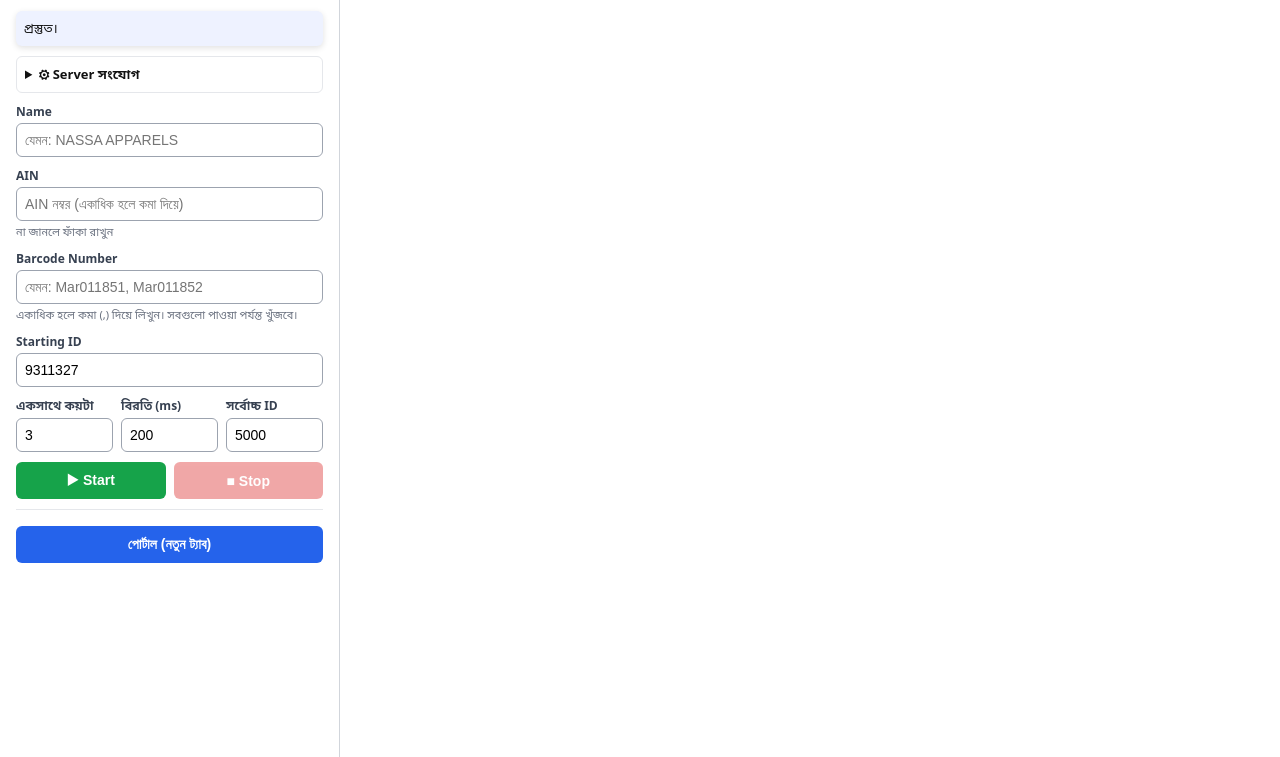
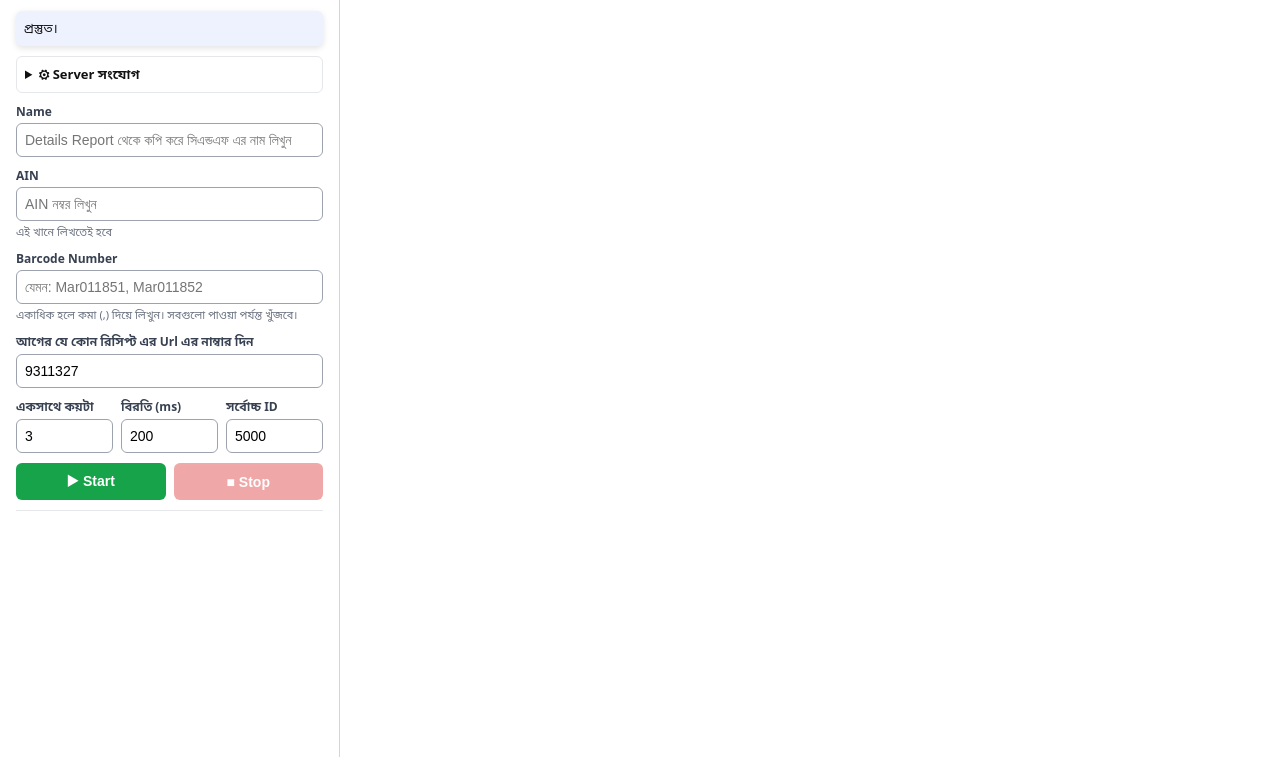
Before and after one commit to akibhassan0011-eng/cnf-receipt-finder, a plain HTML site: page docs/index.html in a window 1280 px wide. Shown: the part 43-800 px from the top of the page. Drawn offline with Linux system fonts and the light colour scheme.

Commit message:
Update index.html

```diff
--- a/docs/index.html
+++ b/docs/index.html
@@ -46,20 +46,20 @@
     <summary>⚙ Server সংযোগ</summary>
     <div style="display:none"><label>Proxy URL (https://...)</label><input id="proxy" placeholder="https://xxxx.onrender.com"></div>
     <div style="display:none"><label>API Key</label><input id="key" type="password" placeholder="API key"></div>
-    <div class="row"><button id="test" type="button">সংযোগ পরীক্ষা</button></div>
+    <div class="row"><button id="test" type="button">কাজ শুরু আগে এইখানে ক্লিক করুন</button></div>
   </details>
 
-  <div><label>Name</label><input id="name" placeholder="যেমন: NASSA APPARELS"></div>
-  <div><label>AIN</label><input id="ain" placeholder="AIN নম্বর (একাধিক হলে কমা দিয়ে)">
-    <small>না জানলে ফাঁকা রাখুন</small></div>
-  <div><label>Barcode Number</label><input id="barcode" placeholder="যেমন: Mar011851, Mar011852">
+  <div><label>Name</label><input id="name" placeholder="Details Report থেকে কপি করে সিএন্ডএফ এর নাম লিখুন "></div>
+  <div><label>AIN</label><input id="ain" placeholder="AIN নম্বর লিখুন ">
+    <small>এই খানে লিখতেই হবে</small></div>
+  <div><label>Barcode Number</label><input id="barcode" placeholder="যেমন: Mar011851, Mar011852" অথবা 11851,11852>
     <small>একাধিক হলে কমা (,) দিয়ে লিখুন। সবগুলো পাওয়া পর্যন্ত খুঁজবে।</small></div>
   <div style="display:none"><label>মিলানোর নিয়ম</label>
     <select id="mode">
       <option value="all" selected>সব পূরণ করা ফিল্ড মিলতে হবে (AND)</option>
       <option value="any">যেকোনো একটি মিললেই হবে (OR)</option>
     </select></div>
-  <div><label>Starting ID</label><input id="startId" type="number" value="9311327"></div>
+  <div><label>আগের যে কোন রিসিপ্ট এর Url এর নাম্বার দিন</label><input id="startId" type="number" value="9311327"></div>
   <div class="row">
     <div><label>একসাথে কয়টা</label><input id="par" type="number" value="3" min="1" max="10"></div>
     <div><label>বিরতি (ms)</label><input id="delay" type="number" value="200" min="0"></div>
@@ -71,7 +71,6 @@
   </div>
   <div id="found"></div>
   <div id="log"></div>
-  <div class="row"><button id="portal" type="button">পোর্টাল (নতুন ট্যাব)</button></div>
 </div>
 
 <div id="right">
```
